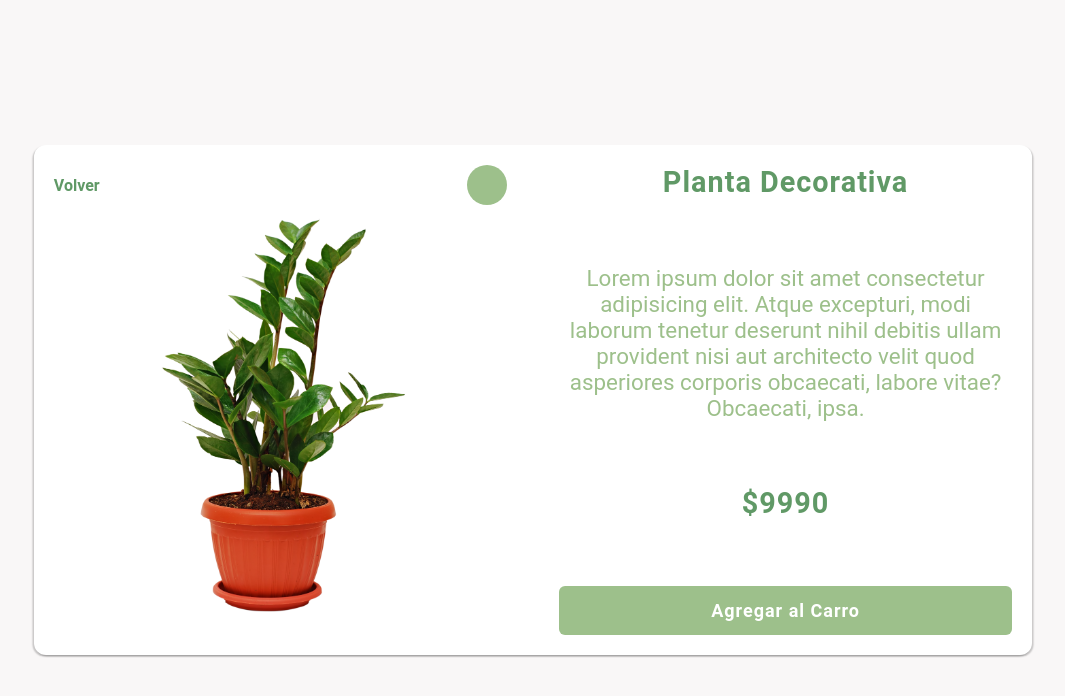
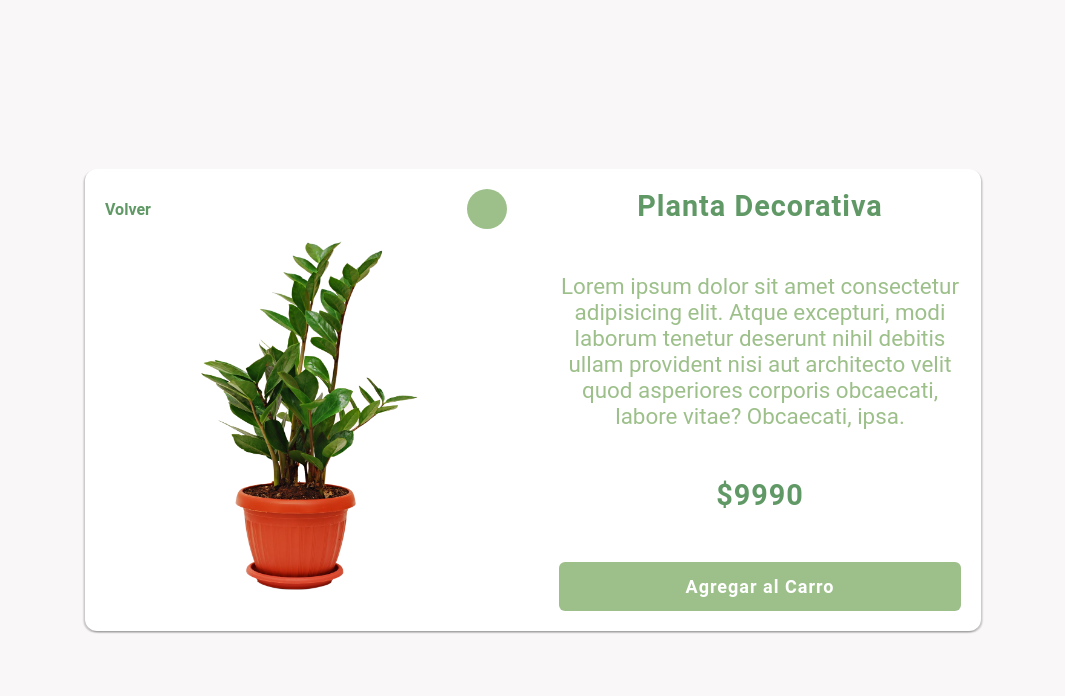
Before and after one commit to MarioGuTe/mockups-final-react, a React (Create React App) app: page /details in a window 1280 px wide. Shown: the top 696 px of the page, without its empty margins (107-1172 px from the left). Built offline with nearby package versions, Linux system fonts and the light colour scheme.

Commit message:
update Details syle

```diff
--- a/src/Details.css
+++ b/src/Details.css
@@ -20,6 +20,8 @@ body,
   height: 100%;
   background: #f9f7f7;
   font-family: var(--font-title);
+  display: flex;
+  flex-direction: column;
 }
 
 .card-container {
@@ -27,6 +29,8 @@ body,
   display: flex;
   justify-content: center;
   align-items: center;
+  margin-top: 20px;
+  margin-bottom: 20px;
 }
 
 .card {
@@ -121,7 +125,7 @@ button {
 
 @media (min-width: 600px) {
   .card {
-    width: 78%;
+    width: 70%;
   }
 }
 
```
